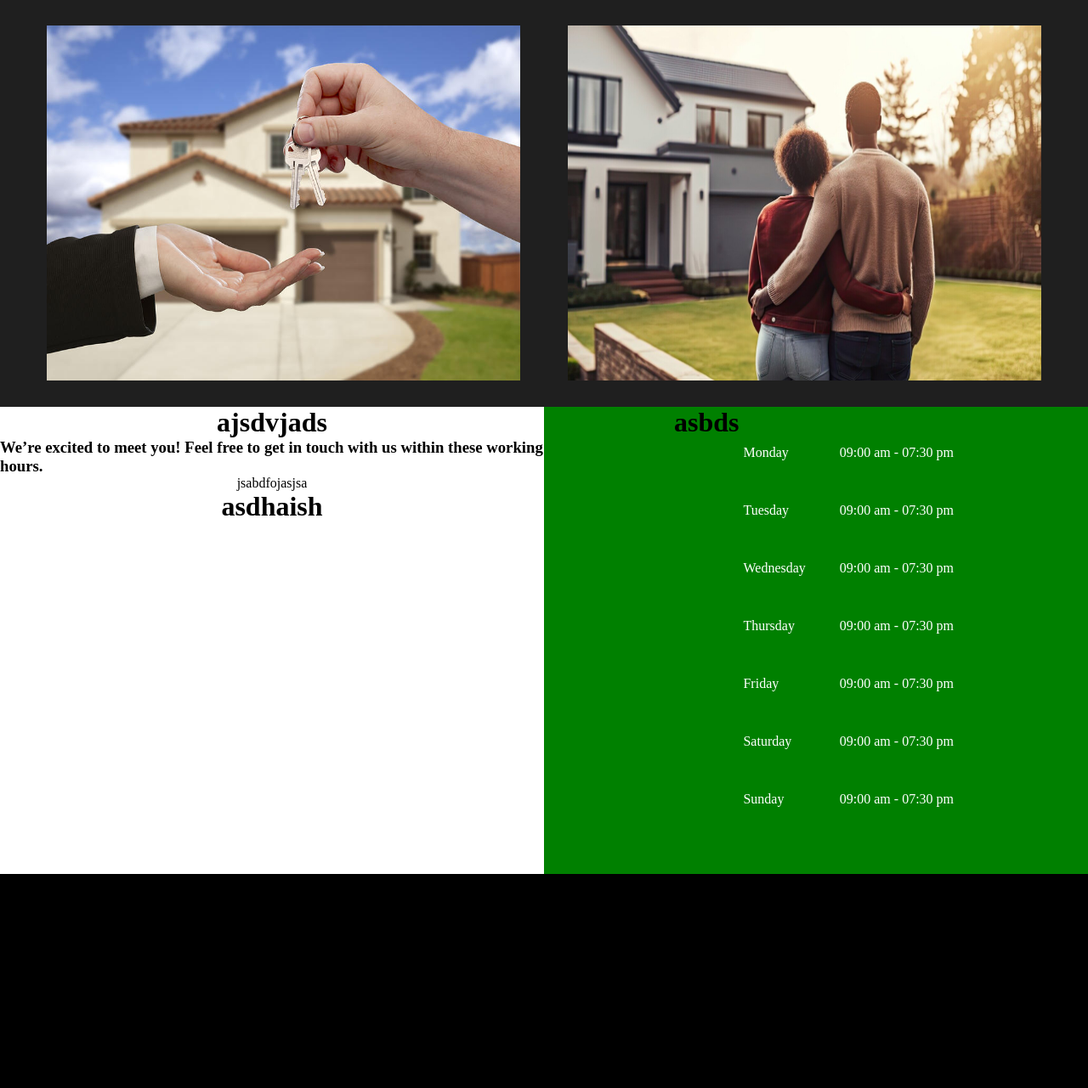
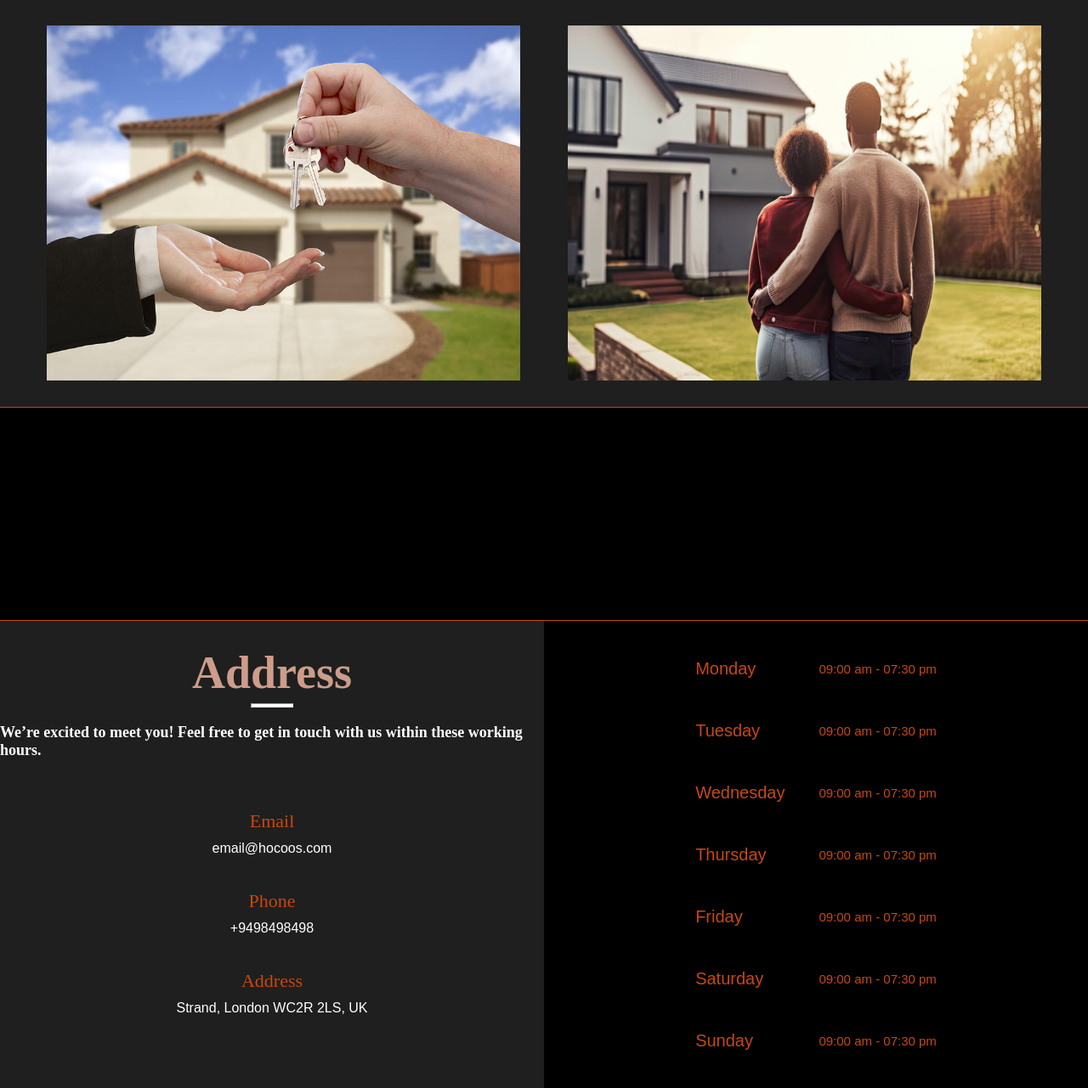
Before and after one commit to AliDreshaj12/Real-Estate, a PHP site: page /Projekti.html in a window 1280 px wide. Shown: the part 2541-3822 px from the top of the page at 85% size. Before the commit the page ends 3570 px from the top, so only its background shows below. Run offline with PHP 8.4, Linux system fonts and the light colour scheme.

Commit message:
Perfundimi i pjeses working hours

```diff
--- a/Projekti.css
+++ b/Projekti.css
@@ -317,6 +317,12 @@
     width: 43.5%;
 
 }
+.marketing2{
+    width: 100%;
+    height: 250px;
+    background-color: #000000;
+}
+
 .schedule {
 
     display: flex;
@@ -330,24 +336,62 @@
     padding: 5px;
     color: white;
     margin-top: 40px;
+    color: #c74810;
 
 
   }
   .days{
       margin-right: 30px;
+      font-size: 20px;
+      font-family:'Oswald', sans-serif;
+  }
+  .times{
+    font-size: 15px;
+    font-family: 'Quicksand', sans-serif;
+    line-height: 23px;
   }
   .cc{
       width: 50%;
       display: flex;
       flex-direction: column;
       align-items: center;
+      background-color: #1f1f1f;
+  }
+  .cc h1{
+    font-size: 54px;
+    color:#cd9c8a;
+    margin-top: 30px;
+    margin-bottom: 5px;
 
+  }
+  .cc h3{
+    margin-top: 19px;
+    color: #ffffff;
+    font-size: 18px;
+  }
+  .cc-1{
+    margin-top: 60px;
+    display: flex;
+    flex-direction: column;
+    align-items: center;
 
+  }
+  .items{
+    margin-bottom: 10px;
+    font-size: 22px;
+    color: #c74810;
+  }
+  .items1{
+    font-size: 16px;
+    color: white;
+    font-family:'Oswald', sans-serif;
+    margin-bottom: 40px;
   }
   .bb{
       width: 50%;
       display: flex;
       justify-content: center;
+      background-color: #000000;
 
   }
   .div h1{
@@ -355,3 +399,13 @@
     color:  #cd9c8a;
     margin-top: 20px;
   }
+  .hr1{
+    width: 50px;
+    height: 5px;
+    background-color: #ffffff;
+  }
+  .hr2{
+    height: 1px;
+    border: none;
+    background-color: #c74810;
+  }
--- a/Projekti.html
+++ b/Projekti.html
@@ -122,19 +122,32 @@
                     </form>
                 </div>
     </div>
+
     <div class="marketing1">
         <img src="photos/handing-over-the-house-keys-in-front-of-new-home-locksmith-denver-metro.jpg" alt="">
         <img src="photos/AdobeStock_618100539-e1690913857589.jpeg" alt="">
     </div>
+    <hr class="hr2">
+    <div class="marketing2">
+
+    </div>
+    <hr class="hr2">
     <div class="schedule">
         <div class="cc">
-        <h1>ajsdvjads</h1>
+        <h1>Address</h1>
+        <hr class="hr1">
         <h3>We’re excited to meet you! Feel free to get in touch with us within these working hours.</h3>
-        <p>jsabdfojasjsa</p>
-        <h1>asdhaish</h1>
+        <div class="cc-1">
+            <p class="items">Email</p>
+            <p class="items1">email@hocoos.com</p>
+            <p class="items">Phone</p>
+            <p class="items1">+9498498498</p>
+            <p class="items">Address</p>
+            <p class="items1">Strand, London WC2R 2LS, UK</p>
+
+        </div>
     </div>
-    <div class="bb" style="background-color: green;">
-        <h1 style="">asbds</h1>
+    <div class="bb">
         <div class="days">
             <div>Monday</div>
             <div>Tuesday</div>
```
